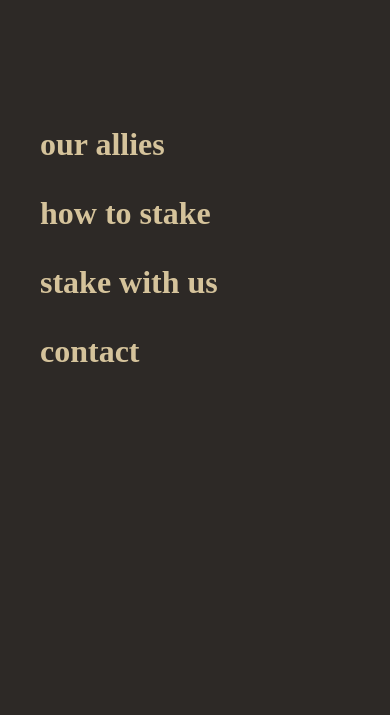
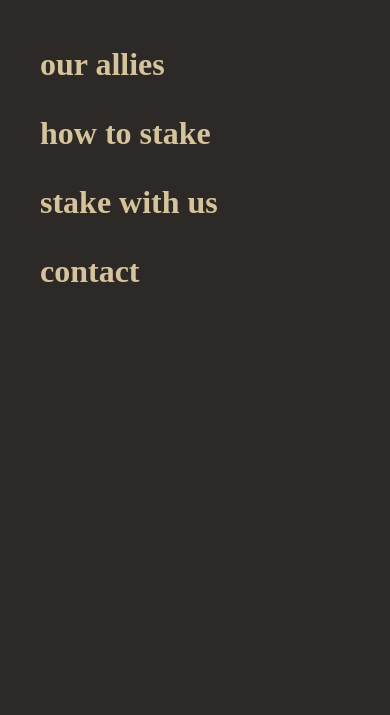
Before and after one commit to Utakato/landing-pages, a plain HTML site: page stakearmy/index.html in a window 390 px wide. Both pictures are taken after a click on the button 339 px from the left and 55 px from the top of the page. Shown: the part 98-813 px from the top of the page. Drawn offline with Linux system fonts and the light colour scheme.

Commit message:
Fix mobile menu

```diff
--- a/stakearmy/script.js
+++ b/stakearmy/script.js
@@ -1,5 +1,6 @@
 const menuButtons = document.getElementsByClassName("menu-button")
 const menu = document.getElementsByTagName('nav')[0]
+const backdrop = document.getElementsByClassName('backdrop')[0]
 
 // Menu Scroll
 
@@ -10,6 +11,7 @@ for(i=0;i<menuButtons.length; i++) {
 
     button.addEventListener("click", () => {
         menu.classList.remove('show')
+        backdrop.classList.add('hide')
         section[0].scrollIntoView({
             behavior: 'smooth'
           })
@@ -30,7 +32,6 @@ let Responsive = () => {
 let toggleMenu = () => {
     const show = 'mobile-menu show'
     const hide = 'mobile-menu'
-    const backdrop = document.getElementsByClassName('backdrop')[0]
 
     if (menu.className == hide) {
         backdrop.className = 'backdrop'
--- a/stakearmy/style.css
+++ b/stakearmy/style.css
@@ -134,9 +134,13 @@ button i {
 .show {
     display: block;
     position: fixed;
+    top: 0;
+    left: 0;
     z-index: 10;
     height:100vh;
+    width: 100vw;
     transition: height 0.4s ease;
+    overflow: hidden;
 }
 
 
@@ -192,7 +196,7 @@ button i {
 /* layout */
 
 .backdrop {
-    position: absolute;
+    position: fixed;
     left:0;
     top: 0;
     height:100vh;
```
